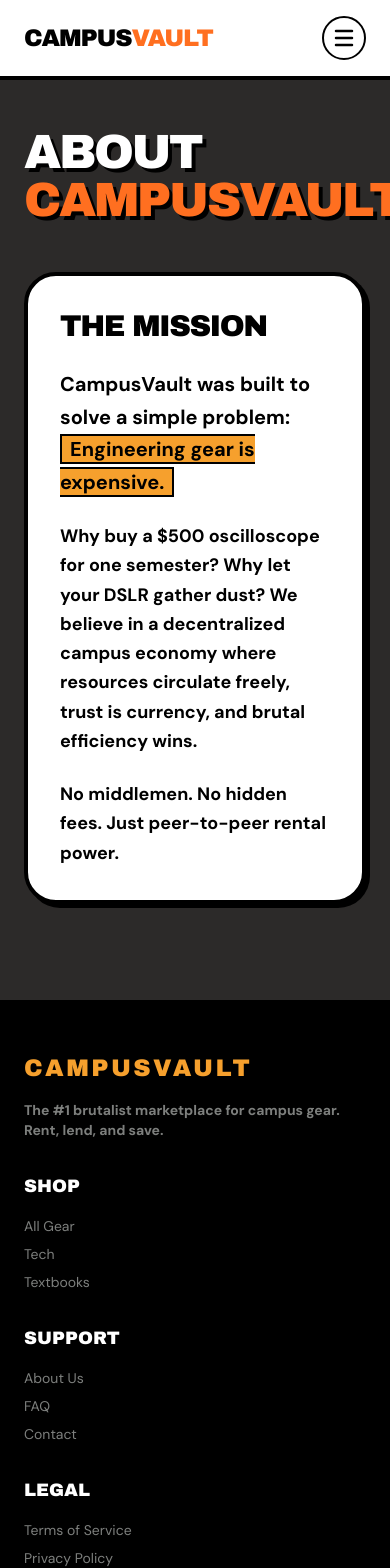
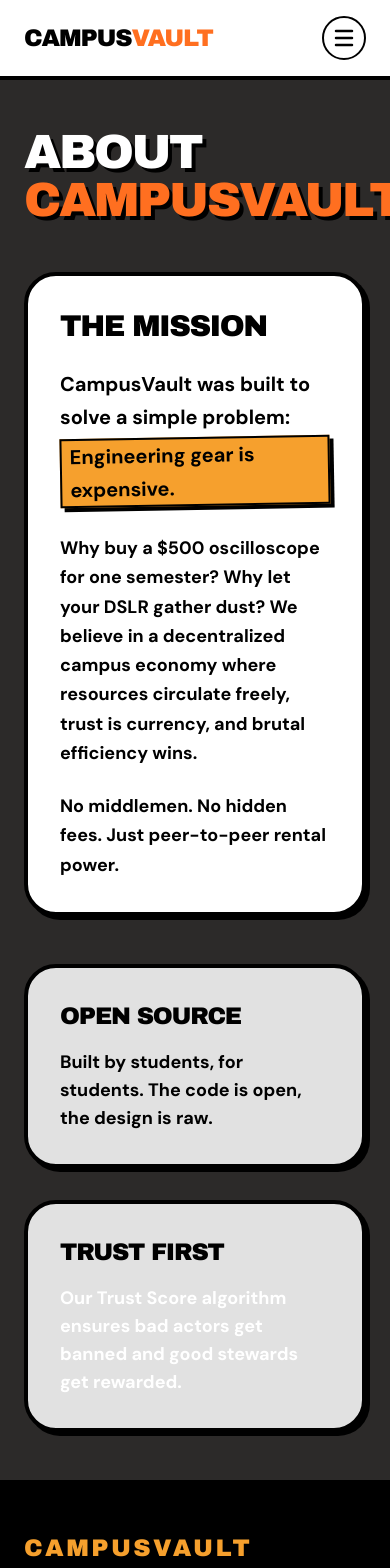
Before and after one commit to turab1020/CampusVault, a React (Vite) app: page /about in a window 390 px wide. Shown: the top 1568 px of the page. Built offline with nearby package versions, Linux system fonts and the light colour scheme.

Commit message:
feat: design Trust First philosophical cards on About page

```diff
--- a/src/pages/About.jsx
+++ b/src/pages/About.jsx
@@ -15,7 +15,7 @@ const About = () => {
                     The Mission
                 </h2>
                 <p className="font-sans text-xl font-bold text-black leading-relaxed mb-6">
-                    CampusVault was built to solve a simple problem: <span className="bg-secondary px-2 border-2 border-black text-black">Engineering gear is expensive.</span>
+                    CampusVault was built to solve a simple problem: <span className="bg-secondary px-2 border-2 border-black text-black inline-block transform -rotate-1 shadow-brutal my-1">Engineering gear is expensive.</span>
                 </p>
                 <p className="font-sans text-lg text-black font-bold leading-relaxed mb-6">
                     Why buy a $500 oscilloscope for one semester? Why let your DSLR gather dust?
@@ -26,6 +26,17 @@ const About = () => {
                     No middlemen. No hidden fees. Just peer-to-peer rental power.
                 </p>
             </BrutalCard>
+
+            <div className="grid grid-cols-1 md:grid-cols-2 gap-8">
+                <BrutalCard className="bg-secondary border-4 p-8">
+                    <h3 className="font-heading text-2xl uppercase mb-4 text-black tracking-tighter">Open Source</h3>
+                    <p className="font-sans font-bold text-black text-lg">Built by students, for students. The code is open, the design is raw.</p>
+                </BrutalCard>
+                <BrutalCard className="bg-primary text-white border-4 p-8">
+                    <h3 className="font-heading text-2xl uppercase mb-4 tracking-tighter mix-blend-multiply text-black">Trust First</h3>
+                    <p className="font-sans font-bold text-white text-lg">Our Trust Score algorithm ensures bad actors get banned and good stewards get rewarded.</p>
+                </BrutalCard>
+            </div>
         </div>
     )
 }
```
